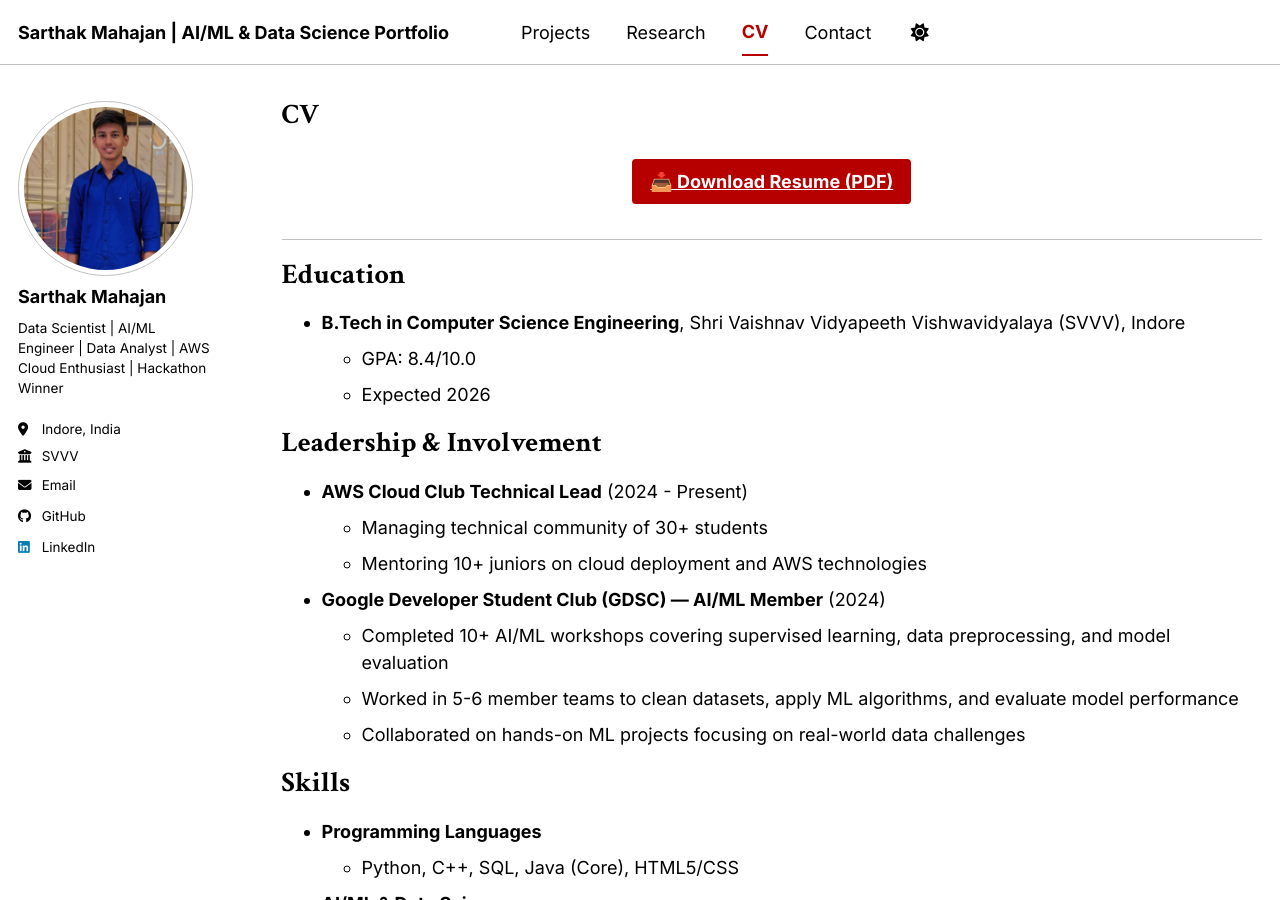
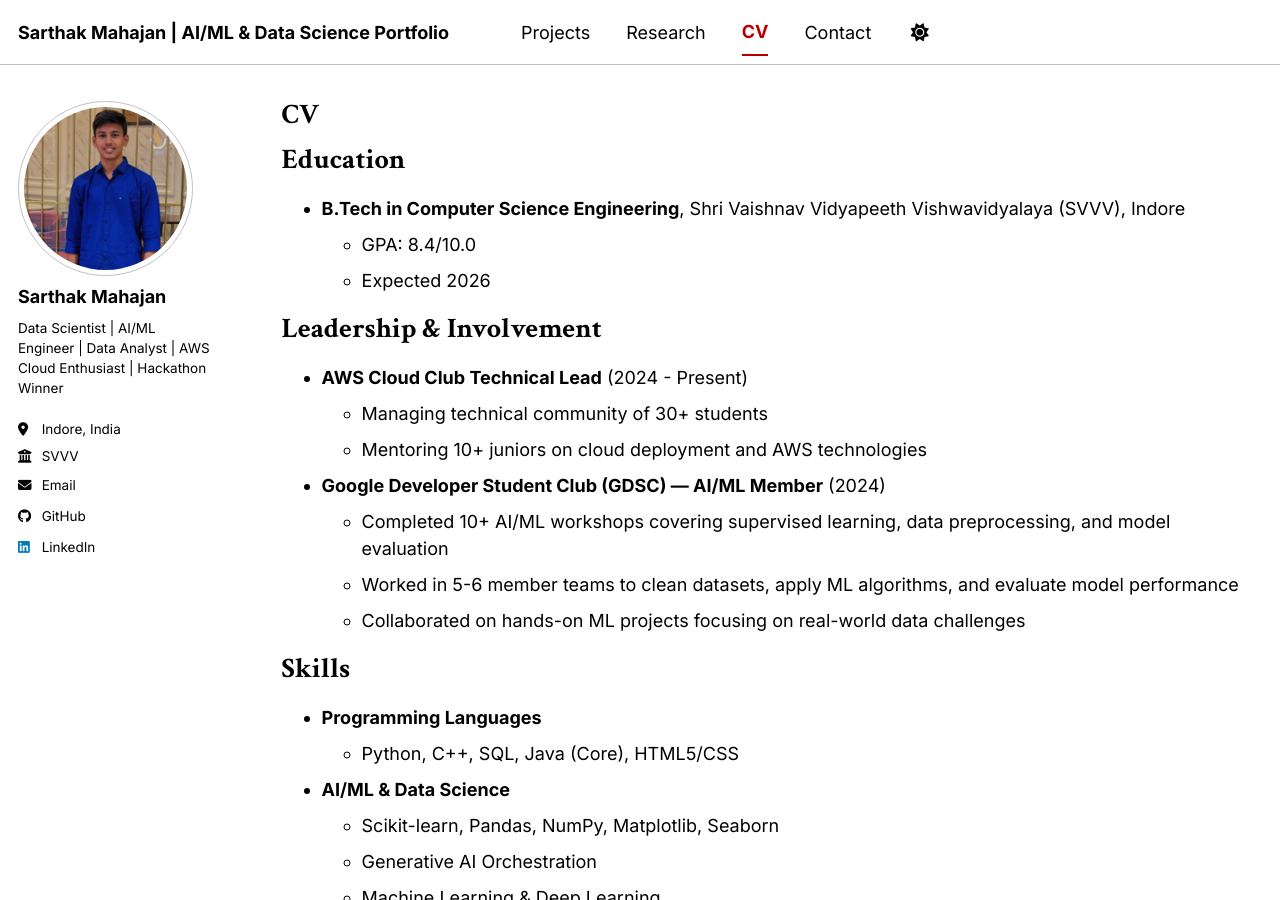
Before and after one commit to Sarthakm811/Sarthakm811.github.io, a Jekyll site: the page built from _pages/cv.md, in a window 1280 px wide and 900 px high. Built offline with Jekyll 4.4.1, drawn with Linux system fonts in a browser that asks for light colours; a script bundle is joined from its source files by our own code; library files that are not in the unit come from our copies; some of the changed text lies outside the part shown.

Commit message:
Move download resume button to the end of CV page

```diff
--- a/_pages/cv.md
+++ b/_pages/cv.md
@@ -8,12 +8,6 @@
 ---
 
 {% include base_path %}
-
-<div style="text-align: center; margin: 30px 0;">
-  <a href="/files/resume.pdf" class="btn btn--primary btn--large" download>📥 Download Resume (PDF)</a>
-</div>
-
----
 
 
 Education
@@ -82,3 +76,9 @@
   <ul>{% for post in site.portfolio reversed %}
     {% include archive-single-cv.html %}
   {% endfor %}</ul>
+
+---
+
+<div style="text-align: center; margin: 30px 0;">
+  <a href="/files/resume.pdf" class="btn btn--primary btn--large" download>📥 Download Resume (PDF)</a>
+</div>
```
